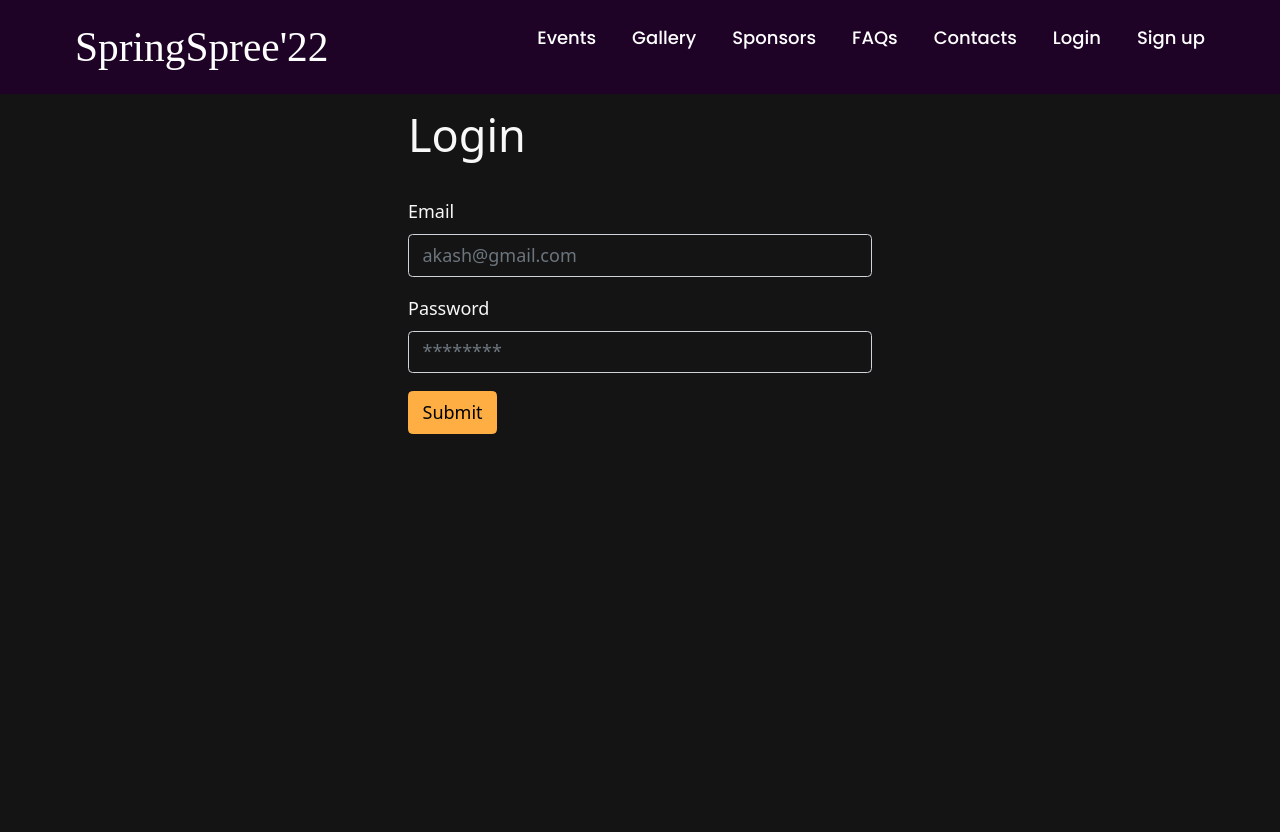
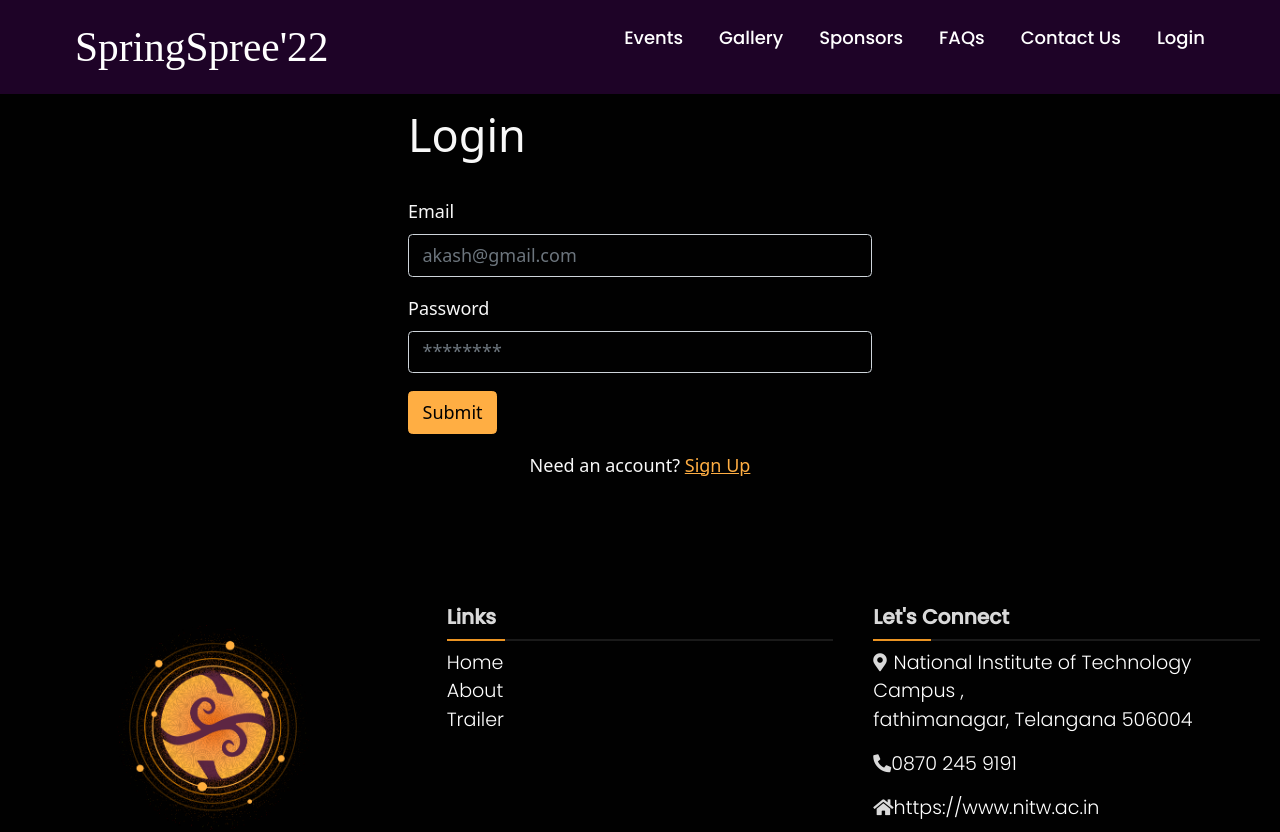
Before and after one commit to RangerCreaky/Spring-Spree, a React (Create React App) app: page /login in a window 1280 px wide. Shown: the top 832 px of the page. Before the commit the page ends 800 px from the top, so only its background shows below. Built offline with nearby package versions, Linux system fonts and the light colour scheme; no server answers; a web font is replaced by a local one; what apisauce would draw is missing.

Commit message:
Sign up changes

```diff
--- a/src/components/Contacts/index.jsx
+++ b/src/components/Contacts/index.jsx
@@ -1,5 +1,6 @@
 import styled from "styled-components";
 import { Formik, Form, Field } from "formik";
+import Footer from "../Footer";
 
 const PUBLIC_RELATIONS = {
   "Content and blogging": "content_blogging",
@@ -17,6 +18,7 @@
 
 export default function Contacts() {
   return (
+    <>
       <Container className="container">
         <h1 className="title">Contact Us</h1>
         <Formik
@@ -114,6 +116,8 @@
           </Form>
         </Formik>
       </Container>
+      <Footer />
+    </>
   );
 }
 
--- a/src/components/Events/Modal.style.js
+++ b/src/components/Events/Modal.style.js
@@ -9,7 +9,7 @@
   position: fixed;
   top: 0;
   left: 0;
-  z-index: 1000;
+  z-index: 100000;
 `;
 
 export const BackDrop = styled.div`
--- a/src/components/Login.jsx
+++ b/src/components/Login.jsx
@@ -7,6 +7,8 @@
 import Loader from "./Loader";
 import { useApi } from "../hooks/api";
 import { useAuth } from "../hooks/auth";
+import { Link } from "react-router-dom";
+import Footer from "./Footer"
 
 const initialValues = {
   email: "",
@@ -34,6 +36,7 @@
   };
 
   return (
+    <>
       <Container className="container">
         <Loader loading={loading} />
         <h1 className="title">Login</h1>
@@ -72,9 +75,15 @@
                 Submit
               </button>
             </div>
+
+            <div className="center">
+              <p>Need an account? <Link to="signup" replace>Sign Up</Link></p>
+            </div>
           </Form>
         </Formik>
       </Container>
+      <Footer />
+    </>
   );
 }
 
@@ -85,4 +94,8 @@
   .title {
     margin-bottom: 2rem;
   }
+
+  .center {
+    text-align: center;
+  }
 `;
--- a/src/components/Navbar.js
+++ b/src/components/Navbar.js
@@ -33,7 +33,7 @@
               <StyledLink to="/faq">FAQs</StyledLink>
             </li>
             <li>
-              <StyledLink to="/contacts">Contacts</StyledLink>
+              <StyledLink to="/contacts">Contact Us</StyledLink>
             </li>
             {user ? (
               <li>
@@ -45,9 +45,6 @@
               <>
                 <li>
                   <StyledLink to="/login">Login</StyledLink>
-                </li>
-                <li>
-                  <StyledLink to="/signup">Sign up</StyledLink>
                 </li>
               </>
             )}
@@ -87,8 +84,21 @@
             <StyledLink to="/faq">FAQs</StyledLink>
           </li>
           <li>
-            <StyledLink to="/contact">Contact</StyledLink>
+            <StyledLink to="/contacts">Contact Us</StyledLink>
           </li>
+          {user ? (
+              <li>
+                <button onClick={logout} className="btn btn-primary">
+                  Logout
+                </button>
+              </li>
+            ) : (
+              <>
+                <li>
+                  <StyledLink to="/login">Login</StyledLink>
+                </li>
+              </>
+            )}
         </SmallNavLinks>
       </NavbarContainer>
     </>
--- a/src/components/Signup.jsx
+++ b/src/components/Signup.jsx
@@ -6,6 +6,8 @@
 import { useApi } from "../hooks/api";
 import Loader from "./Loader";
 import { useNavigate } from "react-router-dom";
+import { Link } from "react-router-dom";
+import Footer from "./Footer";
 
 const signupSchema = Yup.object().shape({
   name: Yup.string().required().max(255),
@@ -43,6 +45,7 @@
   };
 
   return (
+    <>
       <Container className="container">
         <Loader loading={loading} />
         <h1 className="title">Sign Up</h1>
@@ -145,9 +148,15 @@
                 Submit
               </button>
             </div>
+
+            <div className="center">
+              <p>Already have an account? <Link to="/login" replace>Login</Link></p>
+            </div>
           </Form>
         </Formik>
       </Container>
+      <Footer/>
+    </>
   );
 }
 
@@ -158,4 +167,8 @@
   .title {
     margin-bottom: 2rem;
   }
+
+  .center {
+    text-align: center;
+  }
 `;
--- a/src/components/Sponsors.js
+++ b/src/components/Sponsors.js
@@ -42,10 +42,20 @@
 const SponsorContainer = styled.div`
     /* FIXME : change later*/
     /* height: 100vh;  */
-    background: url("../../images/new-new-bg.jpeg");
+    /* background: url("../../images/new-new-bg.jpeg");
     background-position: left top;
     background-repeat: no-repeat;
-    background-size: cover;
+    background-size: cover; */
+
+    background: rgb(14, 14, 14);
+  background: linear-gradient(
+    0deg,
+    rgba(14, 14, 14, 1) 0%,
+    rgba(11, 0, 16, 1) 15%,
+    rgba(44, 0, 59, 1) 100%
+  );
+  background-size: cover;
+  background-position: center;
     background-attachment: fixed;
     color: white;
 
--- a/src/index.scss
+++ b/src/index.scss
@@ -2,7 +2,7 @@
 @import "./bootstrap/scss/functions";
 
 // 2. Include any default variable overrides here
-$body-bg: #141414;
+$body-bg: rgb(1,1,1);
 $body-color: #f8f8f8;
 $primary: #ffae43;
 
```
Lines whose indentation alone changed are shown as unchanged.
